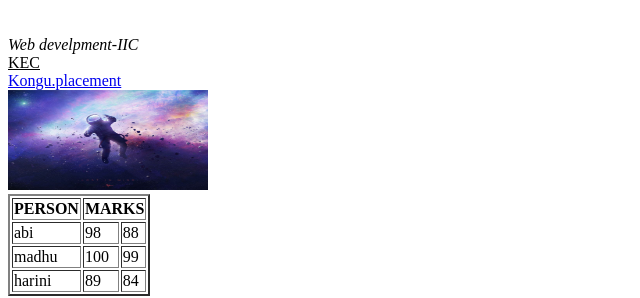
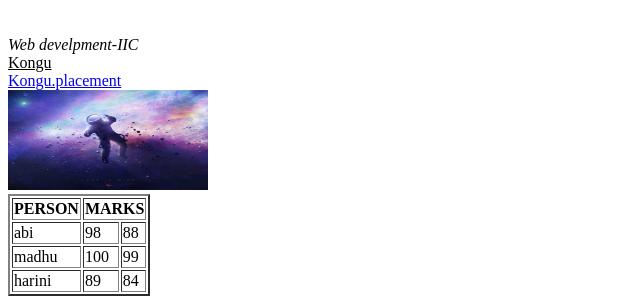
Before and after one commit to kavishna17/firstday, a plain HTML site: page index.html in a window 1280 px wide. Shown: the part 368-666 px from the top of the page, 0-640 px from the left. Drawn offline with Linux system fonts and the light colour scheme.

Commit message:
updated index file

```diff
--- a/index.html
+++ b/index.html
@@ -13,7 +13,7 @@
   <br>
   <em>Web develpment-IIC</em>
   <br>
-  <u>KEC</u>
+  <u>Kongu</u>
   <br>
   <a href="https://admin.placement.kongu.edu/login">Kongu.placement</a>
   <br>
```
